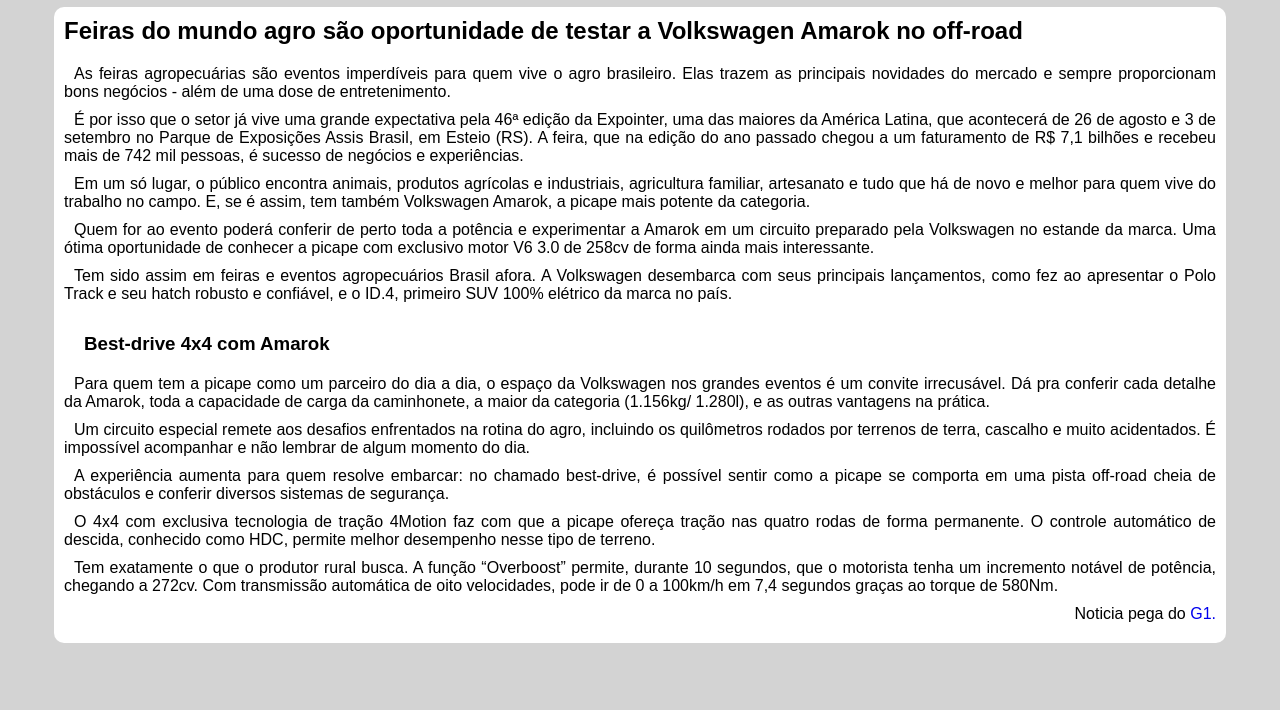
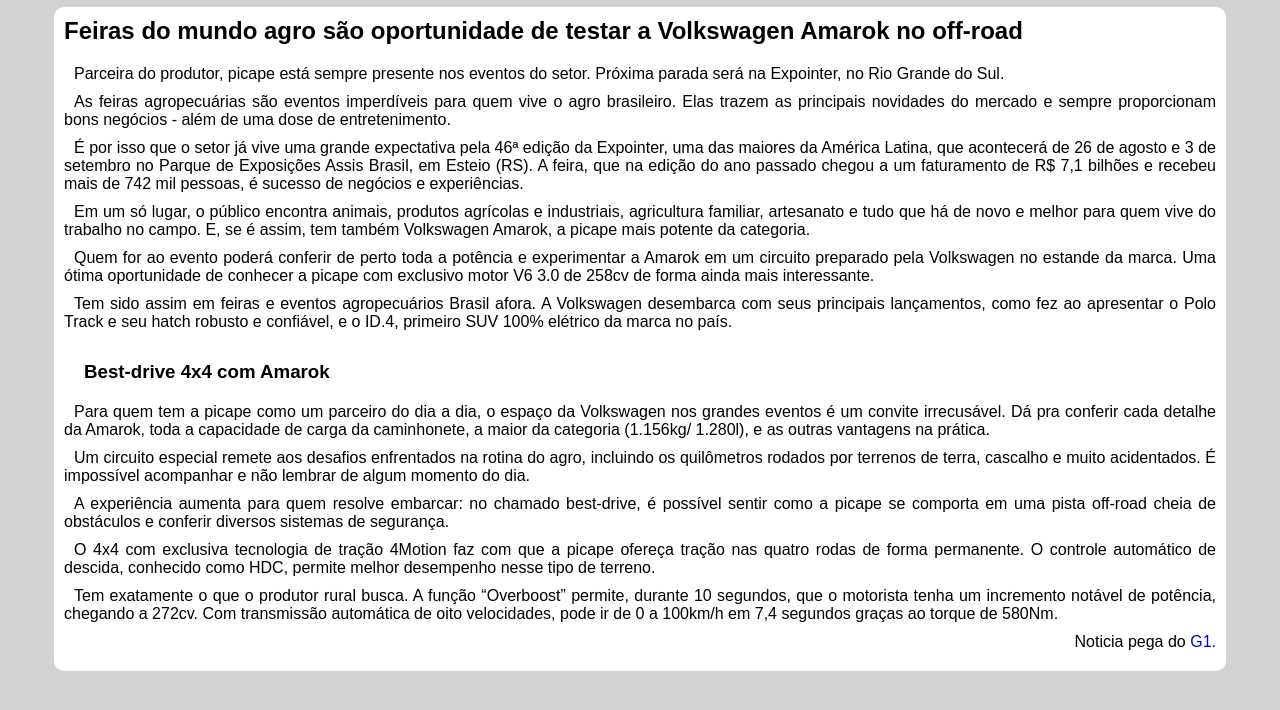
Before and after one commit to rennan-coelho/html-css, a plain HTML site: page Exercicios/ex026/mq005/index.html in a window 1280 px wide. Shown: the part 84-794 px from the top of the page. Drawn offline with nearby package versions, Linux system fonts and the light colour scheme.

Commit message:
add paragrafo

```diff
--- a/Exercicios/ex026/mq005/index.html
+++ b/Exercicios/ex026/mq005/index.html
@@ -24,6 +24,10 @@
     <main>
         <article>
             <h2>Feiras do mundo agro são oportunidade de testar a Volkswagen Amarok no off-road</h2>
+
+            <p>Parceira do produtor, picape está sempre presente nos eventos do setor. Próxima parada será na Expointer, no Rio Grande do Sul.</p>
+
+
             <p>As feiras agropecuárias são eventos imperdíveis para quem vive o agro brasileiro. Elas trazem as principais novidades do mercado e sempre proporcionam bons negócios - além de uma dose de entretenimento.</p>
 
             <p>É por isso que o setor já vive uma grande expectativa pela 46ª edição da Expointer, uma das maiores da América Latina, que acontecerá de 26 de agosto e 3 de setembro no Parque de Exposições Assis Brasil, em Esteio (RS). A feira, que na edição do ano passado chegou a um faturamento de R$ 7,1 bilhões e recebeu mais de 742 mil pessoas, é sucesso de negócios e experiências.</p>
```
